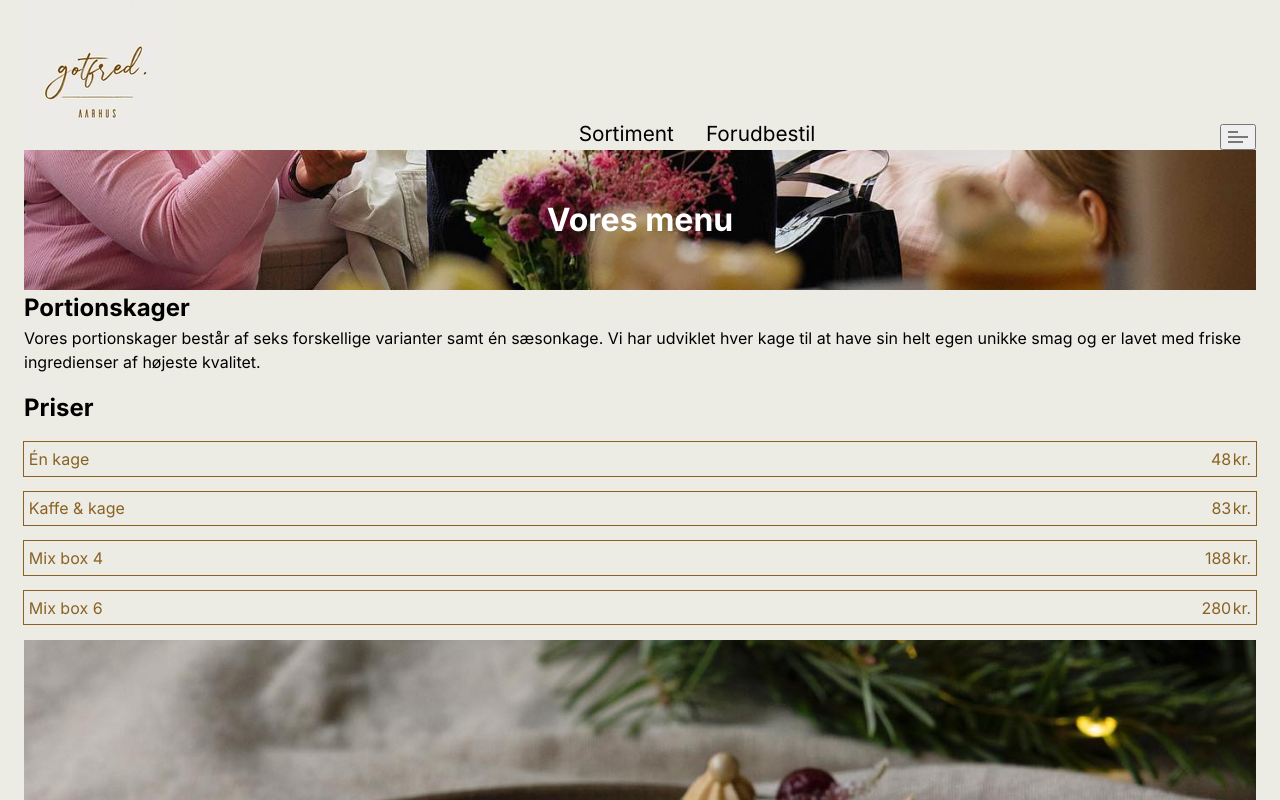
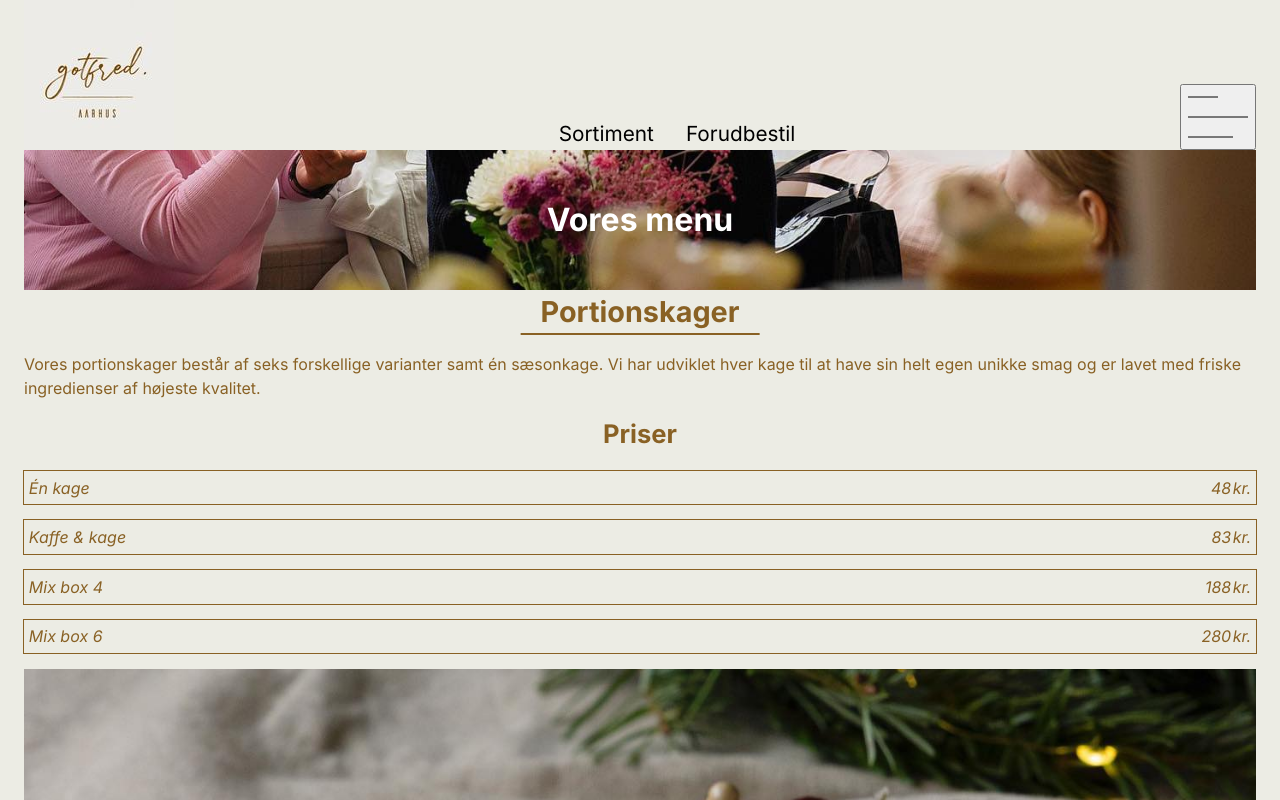
Before and after one commit to Booflame/gotfred, a React (Create React App) app: page /Assortment in a window 1280 px wide. Shown: the top 800 px of the page. Built offline with nearby package versions, Linux system fonts and the light colour scheme.

Commit message:
flere components og mere menu

```diff
--- /dev/null
+++ b/src/Components/Banner.js
@@ -0,0 +1,19 @@
+export default function Banner (props){
+
+    let image = props.image;
+
+    if(props.image === undefined){
+        image = "banner_kage"
+    }
+
+    return(
+        <>
+            <div className="banner">
+                <picture className="banner-img">
+                    <img src={`./assets/${image}.jpg`}  alt="banner"/>
+                </picture>
+                <h1>Vores menu</h1>
+            </div>
+        </>
+    )
+}
--- a/src/Components/Burger.js
+++ b/src/Components/Burger.js
@@ -2,7 +2,7 @@ import { useState } from "react";
 
 export default function Burger (){
 
-    const width = 20;
+    const width = 60;
     const topLine = width/2;
     const botLine = topLine/2 + topLine;
     const [classToggle, setClassToggle] = useState(false);
@@ -15,9 +15,9 @@ export default function Burger (){
         <>
             <button type="button">
                 <svg className={classToggle ? "newburger active" : "newburger"} onClick={handleClick} viewBox={`0 0 ${width} ${width}`} width={width} height={width} stroke="black">
-                    <path className="line top" d={`M 0 5 h ${topLine}`}/>
-                    <path className="line mid" d={`M 0 10 h ${width}`}/>
-                    <path className="line bot" d={`M 0 15 h ${botLine}`}/>
+                    <path className="line top" d={`M 0 10 h ${topLine}`}/>
+                    <path className="line mid" d={`M 0 30 h ${width}`}/>
+                    <path className="line bot" d={`M 0 50 h ${botLine}`}/>
                 </svg>
             </button>
         </>
--- a/src/Components/Menuitem.js
+++ b/src/Components/Menuitem.js
@@ -10,7 +10,7 @@ export default function Menuitem (props){
         <>
             <div className="menu-item">
                 <img className="menu-item-image" src={`./assets/${image}.jpg`} alt={props.name}/>
-                <h2 className="menu-item-title">{props.name}</h2>
+                <h3 className="menu-item-title">{props.name}</h3>
                 <p className="menu-item-desc">{props.desc}</p>
             </div>
         </>
--- /dev/null
+++ b/src/Components/Priceitem.js
@@ -0,0 +1,11 @@
+export default function Priceitem (props){
+
+    return(
+        <>
+            <div className="price-container">
+                <p className="price-container-item">{props.name}</p>
+                <p className="price-container-price">{props.price}</p>
+            </div>
+        </>
+    )
+}
--- a/src/Pages/AssortmentPage.js
+++ b/src/Pages/AssortmentPage.js
@@ -1,39 +1,26 @@
 import Menuitem from "../Components/Menuitem";
+import Priceitem from "../Components/Priceitem";
+import Banner from "../Components/Banner";
 
 export default function MenuPage() {
 
     return(
         <>
             <div className="wrapper">
-                <div className="banner">
-                    <picture className="banner-img">
-                        <img src="./assets/banner_kage.jpg" alt="banner"/>
-                    </picture>
-                    <h1>Vores menu</h1>
-                </div>
-                <div className="menu-intro">
-                    <h2>Portionskager</h2>
+                <Banner image="banner_kage"/>
+                <section className="section-intro">
+                    <div className="title-box">
+                        <h2>Portionskager</h2>
+                    </div>
                     <p>Vores portionskager består af seks forskellige varianter samt én sæsonkage. Vi har udviklet hver kage til at have sin helt egen unikke smag og er lavet med friske ingredienser af højeste kvalitet. </p>
-                </div>
-                <div className="price-section">
-                    <h2>Priser</h2>
-                    <div className="price-container">
-                        <p className="price-container-item">Én kage</p>
-                        <p className="price-container-price">48</p>
-                    </div>
-                    <div className="price-container">
-                        <p className="price-container-item">Kaffe & kage</p>
-                        <p className="price-container-price">83</p>
-                    </div>
-                    <div className="price-container">
-                        <p className="price-container-item">Mix box 4</p>
-                        <p className="price-container-price">188</p>
-                    </div>
-                    <div className="price-container">
-                        <p className="price-container-item">Mix box 6</p>
-                        <p className="price-container-price">280</p>
-                    </div>
-                </div>
+                </section>
+                <section className="price-section">
+                    <h3>Priser</h3>
+                    <Priceitem name="Én kage" price="48"/>
+                    <Priceitem name="Kaffe & kage" price="83"/>
+                    <Priceitem name="Mix box 4" price="188"/>
+                    <Priceitem name="Mix box 6" price="280"/>
+                </section>
                 <div className="limited-menu-container">
                     <Menuitem name="yulekrans" desc="ginger bread, vanilje panna cotta, glögg og kirsebaer gel, chokolade chai creme"/>
                 </div>
@@ -45,6 +32,13 @@ export default function MenuPage() {
                     <Menuitem name="fragilité" image="fragilite" desc="hasselnoed, kaffe, nougat"/>
                     <Menuitem name="solbaerkage" desc="solbaer, lakrids, chokolade brownie"/>
                 </div>
+                <section className="section-intro">
+                    <div className="title-box">
+                        <h2>Petite Mix</h2>
+                    </div>
+                    <p>Vores petite mix gælder kun forudbestilling og består af fire mindre, men lige så lækre mundfulde. </p>
+                    <p>Bestil dem i en pakke af mindst 10 og glæd dine gæster, kolleger eller familie med lidt til den søde tand.</p>
+                </section>
             </div>
         </>
     )
--- a/src/css/style.css
+++ b/src/css/style.css
@@ -180,12 +180,62 @@ footer {
           padding-block-end: 2rem;
 }
 
+.price-section {
+  display: flex;
+  flex-direction: column;
+  gap: 1rem;
+  margin-block: 1rem;
+}
+.price-section h3 {
+  font-size: 1.6rem;
+  text-align: center;
+  color: var(--accent);
+}
+
+.price-container {
+  display: flex;
+  justify-content: space-between;
+  outline: 1px solid var(--accent);
+  padding: 0.3em;
+  color: var(--accent);
+  font-style: italic;
+}
+.price-container-price::after {
+  content: "kr.";
+  -webkit-margin-start: 0.1em;
+          margin-inline-start: 0.1em;
+}
+
+.section-intro {
+  color: var(--accent);
+}
+
+.title-box {
+  display: flex;
+  justify-content: center;
+}
+.title-box h2 {
+  position: relative;
+  display: inline-block;
+  margin-bottom: 1.2rem;
+  font-size: 1.8rem;
+}
+.title-box h2::after {
+  content: "";
+  width: 120%;
+  height: 2px;
+  background-color: var(--accent);
+  position: absolute;
+  top: 100%;
+  left: 50%;
+  transform: translate(-50%, 0);
+}
+
 .menu-container {
-  font-family: "Comic Neue", cursive;
   padding-block: 2rem;
   display: grid;
   grid-template-columns: repeat(2, 1fr);
-  gap: 2rem;
+  gap: 1.2rem;
 }
 
 .limited-menu-container .menu-item-image {
@@ -198,30 +248,10 @@ footer {
 
 .menu-item {
   display: grid;
-  gap: 1rem;
+  color: var(--accent);
 }
 .menu-item-description {
   margin-right: 0.5rem;
-}
-
-.price-section {
-  display: flex;
-  flex-direction: column;
-  gap: 1rem;
-  margin-block: 1rem;
-}
-
-.price-container {
-  display: flex;
-  justify-content: space-between;
-  outline: 1px solid var(--accent);
-  padding: 0.3em;
-  color: var(--accent);
-}
-.price-container-price::after {
-  content: "kr.";
-  -webkit-margin-start: 0.1em;
-          margin-inline-start: 0.1em;
 }
 
 form input, form textarea {
--- a/src/scss/layouts/_assortment.scss
+++ b/src/scss/layouts/_assortment.scss
@@ -1,13 +1,69 @@
+.price-section{
+    display: flex;
+    flex-direction: column;
+    gap: 1rem;
+    margin-block: 1rem;
+
+    h3{
+        font-size: 1.6rem;
+        text-align: center;
+        color: var(--accent);
+    }
+}
+
+.price-container{
+    display: flex;
+    justify-content: space-between;
+    outline: 1px solid var(--accent);
+    padding: 0.3em;
+    color: var(--accent);
+    font-style: italic;
+
+    &-price{
+
+        &::after{
+            content: "kr.";
+            margin-inline-start: 0.1em;
+        }
+    }
+}
+
+.section-intro{
+
+    color: var(--accent);
+}
+
+.title-box{
+    display: flex;
+    justify-content: center;
+
+    h2{
+        position: relative;
+        display: inline-block;
+        margin-bottom: 1.2rem;
+        font-size: 1.8rem;
+
+        &::after{
+            content: "";
+            width: 120%;
+            height: 2px;
+            background-color: var(--accent);
+            position: absolute;
+            top: 100%;
+            left: 50%;
+            transform: translate(-50%, 0);
+        }
+    }
+}
+
 .menu-container{
-    font-family: 'Comic Neue', cursive;
     padding-block: 2rem;
     display: grid;
     grid-template-columns: repeat(2, 1fr);
-    gap: 2rem;
+    gap: 1.2rem;
 }
 
 .limited-menu-container{
-
 
     .menu-item{
 
@@ -21,36 +77,9 @@
 
 .menu-item{
     display: grid;
-    gap: 1rem;
-
-    &-image{
-
-    }
+    color: var(--accent);
 
     &-description{
         margin-right: .5rem;
     }
 }
-
-.price-section{
-    display: flex;
-    flex-direction: column;
-    gap: 1rem;
-    margin-block: 1rem;
-}
-
-.price-container{
-    display: flex;
-    justify-content: space-between;
-    outline: 1px solid var(--accent);
-    padding: 0.3em;
-    color: var(--accent);
-
-    &-price{
-
-        &::after{
-            content: "kr.";
-            margin-inline-start: 0.1em;
-        }
-    }
-}
```
Also changed, not shown: src/css/style.min.css.
